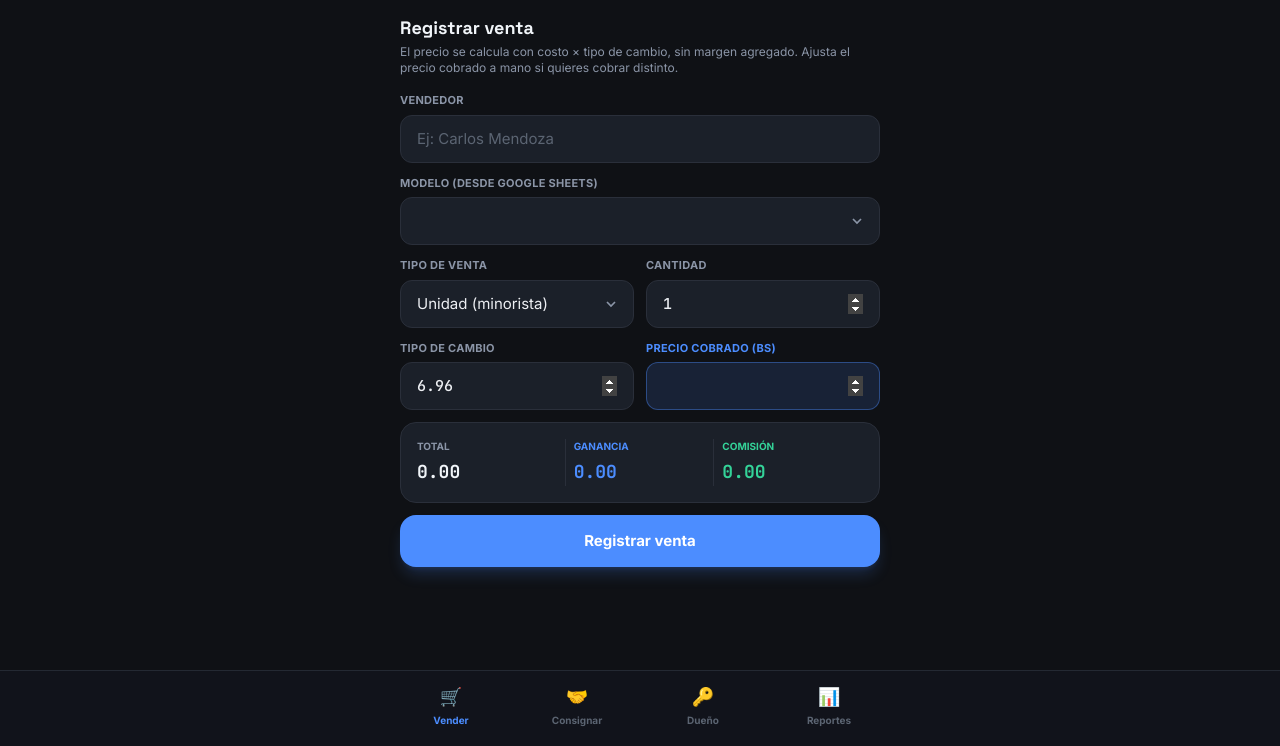
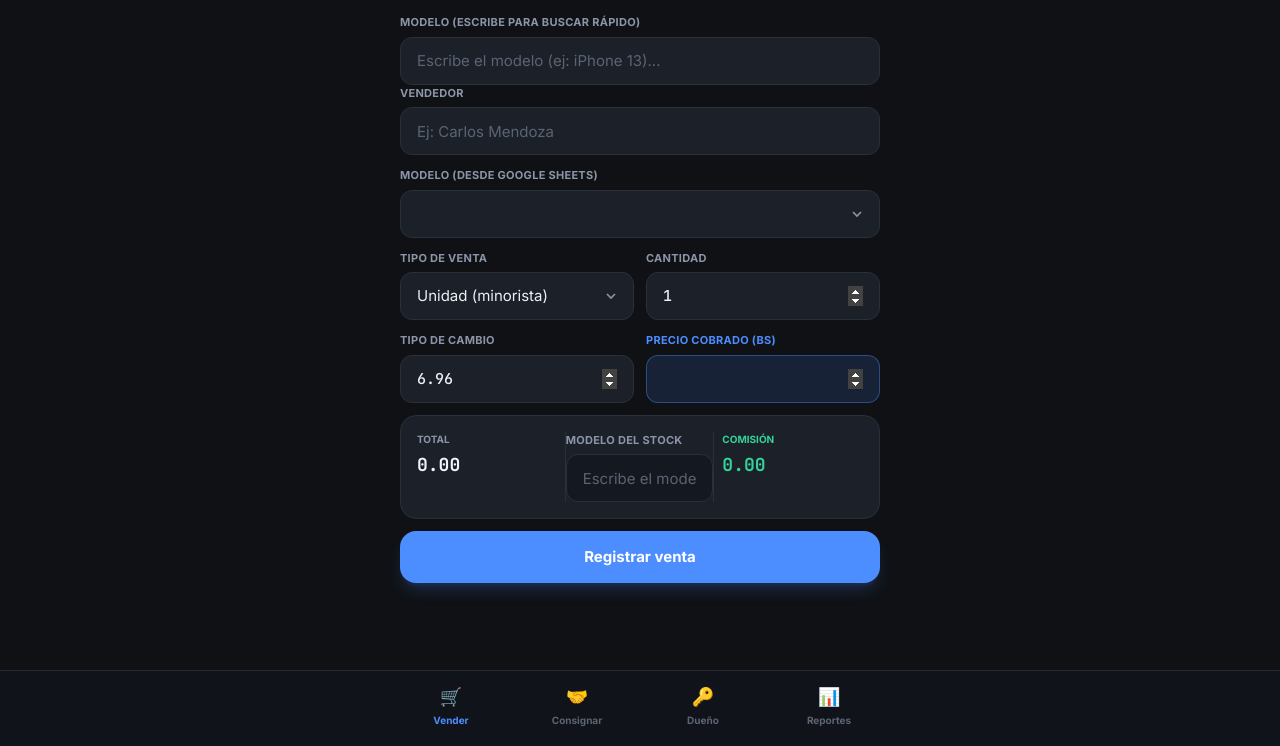
Before and after one commit to miloh0690-gif/Sis_Zamir, a plain HTML site: page index.html in a window 1280 px wide. Shown: the part 54-800 px from the top of the page. Drawn offline with nearby package versions, Linux system fonts and the light colour scheme; no server answers.

Commit message:
Update index.html

```diff
--- a/index.html
+++ b/index.html
@@ -72,10 +72,15 @@
         <!-- VENDEDOR -->
         <section id="seccion-vendedor" class="space-y-4">
             <div>
-                <h2 class="font-display font-bold text-lg text-[#F1F5F9]">Registrar venta</h2>
-                <p class="text-xs text-[#8B95A7] mt-0.5">El precio se calcula con costo × tipo de cambio, sin margen agregado. Ajusta el precio cobrado a mano si quieres cobrar distinto.</p>
-            </div>
+<!-- CAMPO CON BUSCADOR RÁPIDO DE MODELOS -->
+<div>
+    <label class="block text-[11px] font-bold text-[#8B95A7] uppercase tracking-wide mb-1.5">Modelo (Escribe para buscar rápido)</label>
+    <input type="text" id="ventaModelo" list="opcionesModelosVenta" oninput="forzarAutofillYRecalcular()" placeholder="Escribe el modelo (ej: iPhone 13)..." autocomplete="off"
+        class="w-full h-12 px-4 rounded-xl bg-[#1B2029] border border-[#2A2F3A] text-[15px] focus:outline-none focus:ring-2 focus:ring-[#4C8DFF] placeholder:text-[#5B6472]">
 
+    <!-- Lista de sugerencias automáticas dinámicas -->
+    <datalist id="opcionesModelosVenta"></datalist>
+</div>
             <form onsubmit="registrarVenta(event)" class="space-y-3">
                 <div>
                     <label class="block text-[11px] font-bold text-[#8B95A7] uppercase tracking-wide mb-1.5">Vendedor</label>
@@ -123,10 +128,15 @@
                         <span class="text-[10px] font-bold text-[#8B95A7] uppercase block mb-1">Total</span>
                         <span id="txtTotalCobrar" class="font-display font-bold text-lg text-[#F1F5F9] font-data">0.00</span>
                     </div>
-                    <div class="px-2">
-                        <span class="text-[10px] font-bold text-[#4C8DFF] uppercase block mb-1">Ganancia</span>
-                        <span id="txtGananciaPura" class="font-display font-bold text-lg text-[#4C8DFF] font-data">0.00</span>
-                    </div>
+<!-- CAMPO CON BUSCADOR RÁPIDO PARA CONSIGNACIÓN -->
+<div>
+    <label class="block text-[11px] font-bold text-[#8B95A7] uppercase tracking-wide mb-1.5">Modelo del stock</label>
+    <input type="text" id="consModelo" list="opcionesModelosConsignacion" placeholder="Escribe el modelo..." autocomplete="off"
+        class="w-full h-12 px-4 rounded-xl bg-[#141821] border border-[#2A2F3A] text-[15px] focus:outline-none focus:ring-2 focus:ring-[#9B8CFF] placeholder:text-[#5B6472]">
+
+    <!-- Lista de sugerencias automáticas para consignaciones -->
+    <datalist id="opcionesModelosConsignacion"></datalist>
+</div>
                     <div class="pl-2">
                         <span class="text-[10px] font-bold text-[#34D399] uppercase block mb-1">Comisión</span>
                         <span id="txtComisionVendedor" class="font-display font-bold text-lg text-[#34D399] font-data">0.00</span>
@@ -227,7 +237,7 @@
 
     <script>
         // URL DE GOOGLE APPS SCRIPT VINCULADA
-        const URL_API_GLOBAL = "https://script.google.com/macros/s/AKfycbwq1LwdO__T-VaqNKhZg6mOVinGhcr0DFyWCtGbQpEKUL1S3aXrPe7Mmu1sbbXr1thw7A/exec";
+        const URL_API_GLOBAL = "https://script.google.com/macros/s/AKfycbyUK60B1sJHiiJMyu7SPE4l_FlRJw8jCOYSyKMHHS0hiXGuA-9-MMpn2jAHJpjBc8fa8g/exec";
 
         let inventarioProductos = [];
         let baseDeDatosVentas = [];
```
